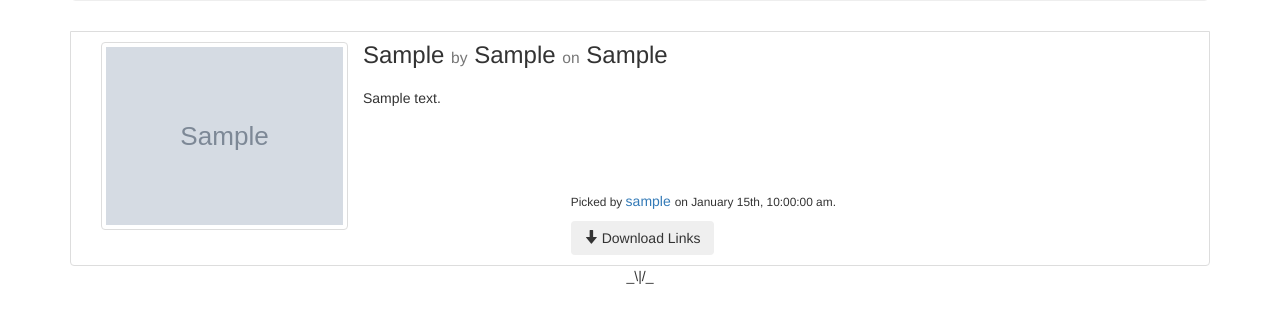
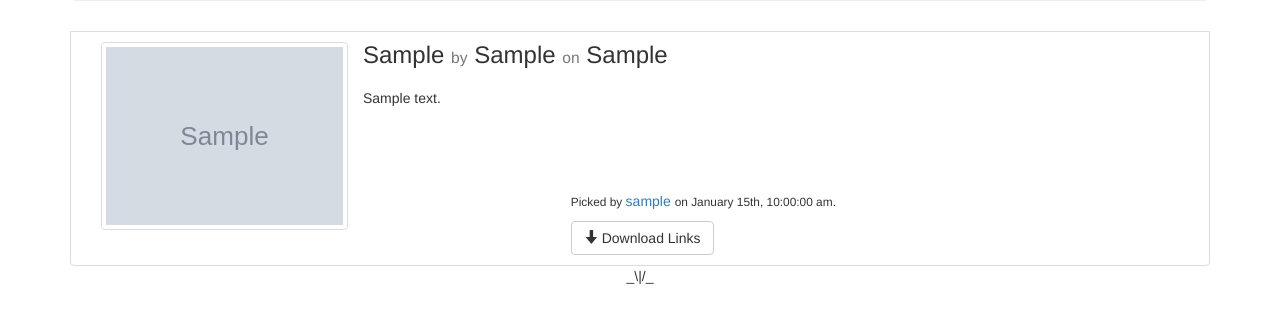
Before and after one commit to brett-freeman/cast-new, a Flask app: page /cast/ in a window 1280 px wide. Shown: the part 464-787 px from the top of the page. Run offline with Flask 2, Linux system fonts and the light colour scheme; tables that the repository leaves empty hold one stand-in row (values such as "Sample post"); grey boxes marked "Sample" are stand-in pictures; some libraries are stand-ins or nearby versions.

Commit message:
Slight style change in the download links button.

```diff
--- a/app/templates/cast/_macros.html
+++ b/app/templates/cast/_macros.html
@@ -20,7 +20,7 @@
 	    		<small>Picked by </small><a href="{{ url_for('cast.user', username=pick.author.username) }}">{{ pick.author.username }}</a> <small>on {{ moment(pick.date_added).format('MMMM Do, h:mm:ss a') }}.</small></p>
 
     		<div class="dropdown" style="margin-left: 25%;">
-	    		<button type="button" class="btn dropdown-toggle" data-toggle="dropdown">
+	    		<button type="button" class="btn btn-default" data-toggle="dropdown">
 					<span class="glyphicon glyphicon-arrow-down"></span> Download Links
 				</button>
 
```
